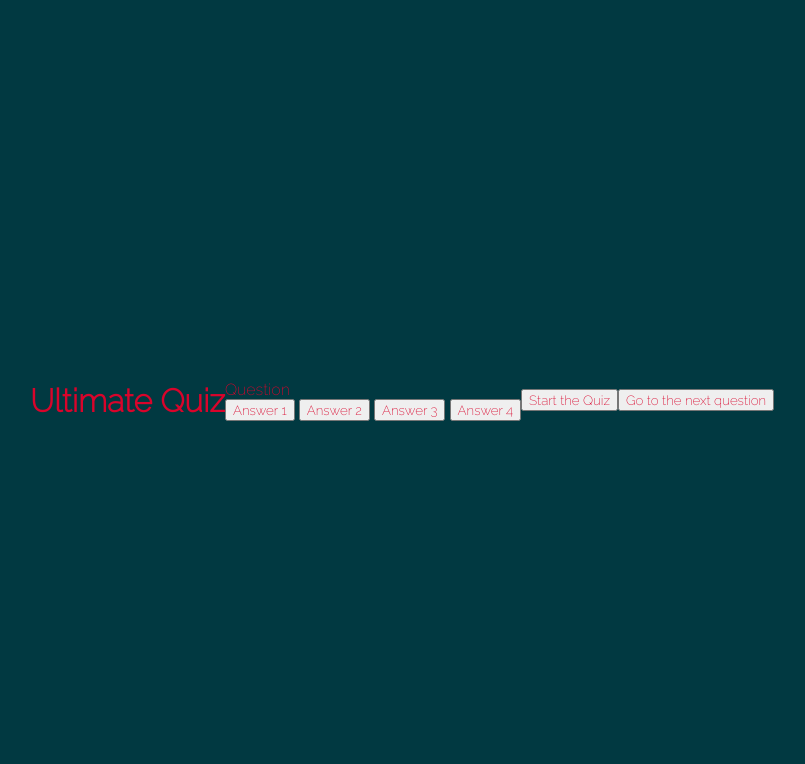
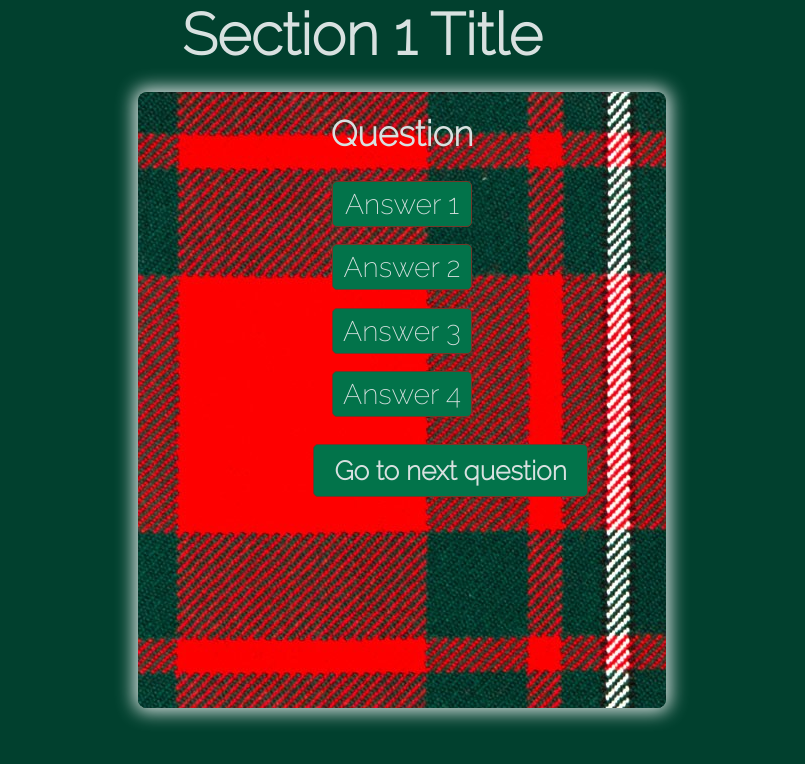
Before and after one commit to justkirst/scottish-quiz, a plain HTML site: page quiz1.html in a window 1280 px wide. Shown: the whole page, without its empty margins (238-1043 px from the left). Drawn offline with Linux system fonts and the light colour scheme.

Commit message:
Finish CSS styling

```diff
--- a/assets/css/style.css
+++ b/assets/css/style.css
@@ -1,17 +1,12 @@
 *, *::before, *::after {
     box-sizing: border-box;
     font-family: 'Raleway', sans-serif;
-    color: #D9042B;
+    font-size: 1.1em;
+    color: #d8e1e0;
 }
 
-:root {
-    --hue-neutral: 188;
-    --hue-wrong: 163;
-    --hue-correct: 0;
-  }
-
 body {
-    --hue: var(--hue-neutral);
+    background-color: #01402E;
     padding: 0;
     margin: 0;
     display: flex;
@@ -19,13 +14,73 @@ body {
     height: 100vh;
     justify-content: center;
     align-items: center;
-    background-color: hsl(var(--hue), 97%, 13%);
 }
 
-body.correct {
-    --hue: var(--hue-correct);
+.page-heading {
+    height: 6.25rem;
+    width: 25rem;
+    position: fixed;
+    top: 0;
+    left: 0;
+    right: 0;
+    margin: 0 auto;
+    font-size: 3em;
+}
+
+#question {
+    text-align: center;
+    font-size: 2rem;
+    font-weight: bold;
+}
+
+  .container {
+    width: 30rem;
+    height: 35rem;
+    max-width: 80%;
+    background-image: url(../images/mcgregor\ tartan.jpeg);
+    object-fit: fill;
+    border-radius: 0.5rem;
+    padding: 1.2rem;
+    box-shadow: 0 0 1rem 4px;
   }
 
-  body.wrong {
-    --hue: var(--hue-wrong);
+  .btn-grid {
+    display: grid;
+    grid-template-columns: fit-content(max-con) 2fr;
+    gap: 1rem;
+    margin: 1.5rem 0;
+    justify-content: center;
   }
+.btn {
+  background-color: #02734A;
+  border: 1px solid #733729;
+  border-radius: 5px;
+  padding: 5px 10px;
+  outline: none;
+}
+
+.btn:hover {
+    border: 4px solid #2B7B8C;
+    border-radius: 0.5rem;
+}
+
+.btn.correct {
+   background-color: #F20505;
+  }
+
+  .btn.wrong {
+   background-color: #025939;
+  }
+
+.next-btn {
+    font-size: 1.5rem;
+    font-weight: bold;
+    padding: 10px 20px;
+    margin-left: 20%;
+  }
+
+  .controls {
+    display: flex;
+    justify-content: center;
+    align-items: center;
+  }
--- /dev/null
+++ b/assets/js/quiz1.js
@@ -0,0 +1,4 @@
+const nextButton = document.getElementById('next-btn')
+const questionContainerElement = document.getElementById('question-container')
+const questionElement = document.getElementById('question')
+const answerButtonsElement = document.getElementById('answer-buttons')
--- a/quiz1.html
+++ b/quiz1.html
@@ -14,22 +14,26 @@
 </head>
 <body>
 
-    <h1>Ultimate Quiz</h1>
+    <h1 class="page-heading">Section 1 Title</h1>
 
     <div class="container">
-        <div id="question-container" class="hide"></div>
-        <div id="question">Question</div>
-        <div id="answer-buttons" class="btn-grid">
+        <div id="question-container" class="hide">
+          <div id="question">Question</div>
+          <div id="answer-buttons" class="btn-grid">
             <button class="btn">Answer 1</button>
             <button class="btn">Answer 2</button>
             <button class="btn">Answer 3</button>
             <button class="btn">Answer 4</button>
+          </div>
         </div>
-    </div>
+        <div class="controls">
+          <button id="next-btn" class="next-btn btn hide">Go to next question</button>
+        </div>
+      </div>
 
-    <button class="start-quiz">Start the Quiz</button>
-    <button class="next-question">Go to the next question</button>
-
-    <script src="assets/js/quiz.js"></script>
+        <!--
+      <footer>#</footer>
+            -->
+    <script src="assets/js/quiz1.js"></script>
 </body>
 </html>
```
Also changed, not shown: index.html (+2 -0 lines), assets/images/mcgregor tartan.jpeg (added), assets/js/quiz.js (deleted), images/fraser tarten.jpeg (added), 1 other file.
